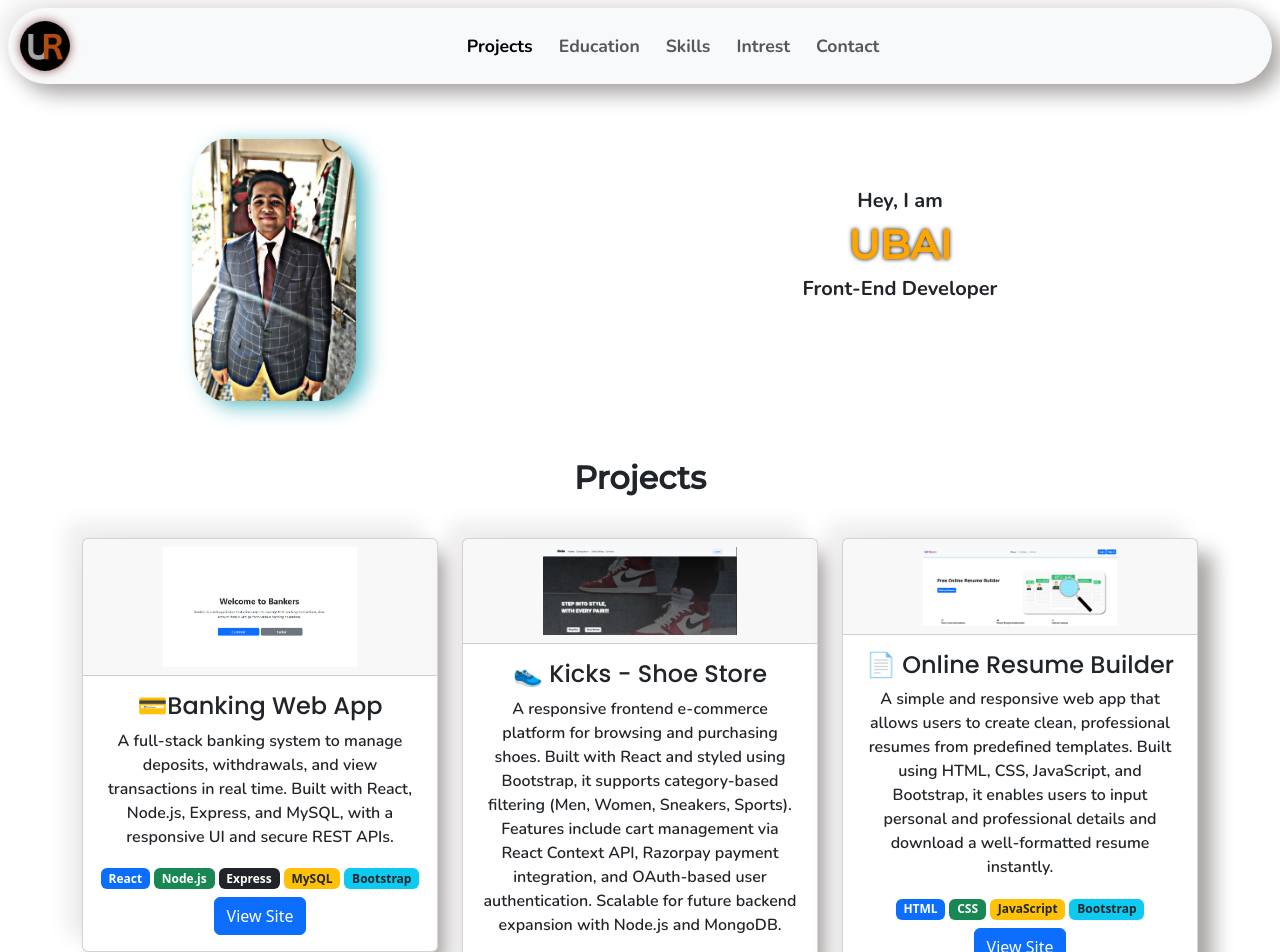
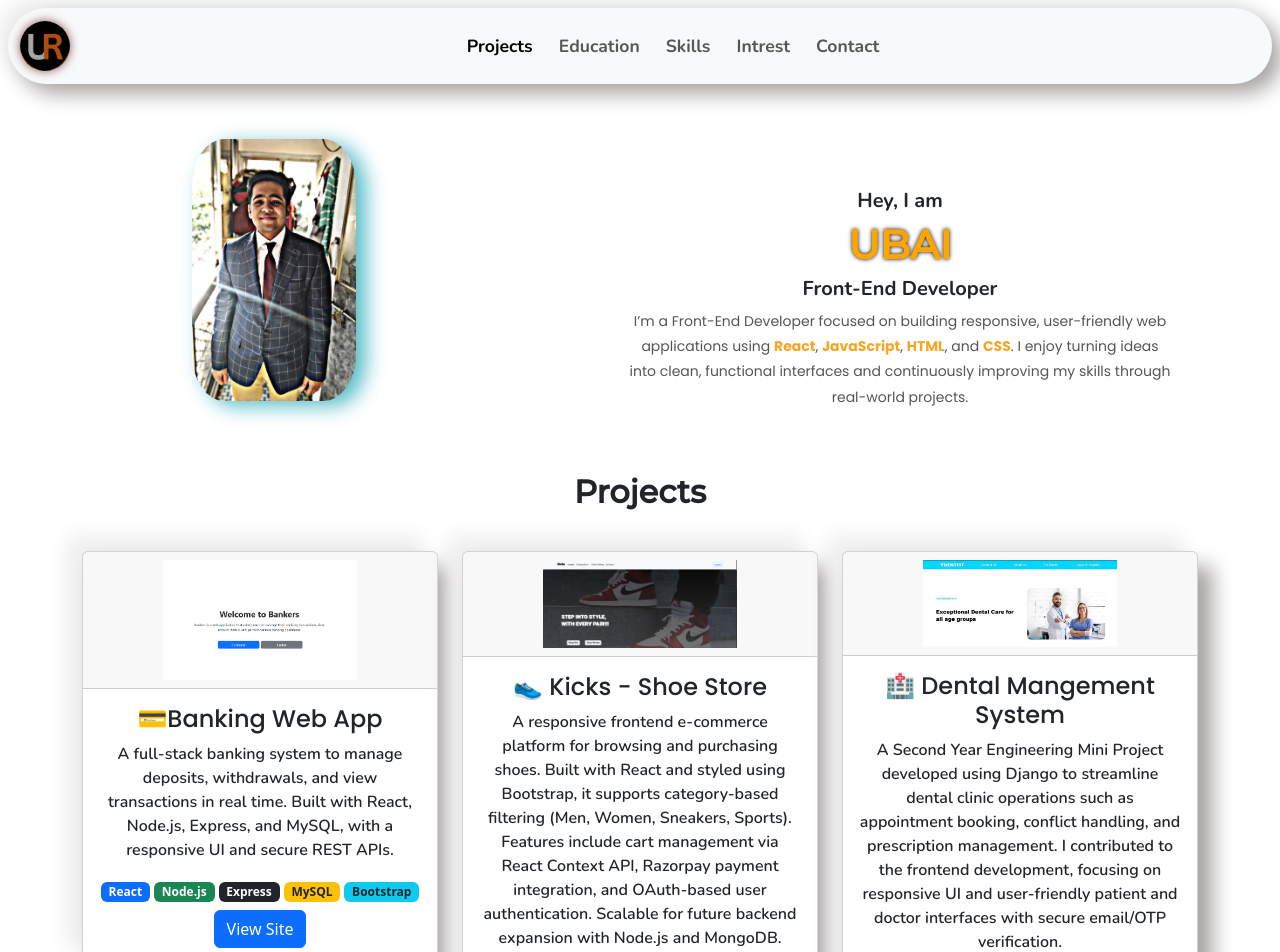
Before and after one commit to ubaicoder/reactportfolio, a React (Vite) app: page / in a window 1280 px wide. Shown: the top 952 px of the page. Built offline with nearby package versions, Linux system fonts and the light colour scheme; a web font is replaced by a local one.

Commit message:
Updated project

```diff
--- a/src/components/Hero/Hero.css
+++ b/src/components/Hero/Hero.css
@@ -42,3 +42,15 @@
     text-shadow: 0px 0px 2px black;
     transform:scale(1.5);
 }
+.about-text {
+  font-size: 14px;
+  line-height: 1.8;
+  color: #555;
+  margin-bottom: 15px;
+  font-family: "Poppins", sans-serif;
+}
+.about-text span {
+  font-weight: bold;
+  color: #f5a623;
+  white-space: nowrap;
+}
--- a/src/components/Hero/Hero.jsx
+++ b/src/components/Hero/Hero.jsx
@@ -1,19 +1,28 @@
-import './Hero.css'
-function Hero(){
-
-    return(
+import "./Hero.css";
+function Hero() {
+  return (
     <div className="container">
       <div className="row">
         <div className="col-lg-6 col-md-6 col-sm-12">
-                    <img className='pics img-fluid' src="./first (1).png" alt="profile-pic" srcset=""  />
+          <img
+            className="pics img-fluid"
+            src="./first (1).png"
+            alt="profile-pic"
+            srcset=""
+          />
         </div>
         <div className="col-lg-6 col-md-6 col-sm-12 new">
-                    <h5 className='fw-bolder'>Hey, I am</h5>
+          <h5 className="fw-bolder">Hey, I am</h5>
           <h1>UBAI</h1>
-                    <h6 className='h5 fw-bolder'>Front-End Developer</h6>
+          <h6 className="h5 fw-bolder">Front-End Developer</h6>
+          <p className="about-text">
+            I’m a Front-End Developer focused on building responsive,
+            user-friendly web applications using <span>React</span>, <span>JavaScript</span>, <span>HTML</span>, and <span>CSS</span>. I enjoy turning ideas into clean, functional interfaces and
+            continuously improving my skills through real-world projects.
+          </p>
         </div>
       </div>
     </div>
-    )
+  );
 }
-export default Hero
+export default Hero;
--- a/src/components/Projects/Project.jsx
+++ b/src/components/Projects/Project.jsx
@@ -66,7 +66,7 @@ function Project() {
 
                 <button className="btn btn-primary" type="button">
                   <a href="https://github.com/ubaicoder/kicks-shoep.git">
-                    View Site
+                    View Code
                   </a>
                 </button>
               </div>
@@ -77,34 +77,32 @@ function Project() {
             <div className="card">
               <div className="card-header">
                 <img
-                  src="./resume.png"
+                  src="./dental.jpg"
                   alt="3rd-project"
                   srcset=""
                   className="pic"
                 />
               </div>
               <div className="card-body">
-                <h4 className="text-center">📄 Online Resume Builder</h4>
+                <h4 className="text-center">🏥 Dental Mangement System</h4>
                 <p className="text-center">
-                  A simple and responsive web app that allows users to create
-                  clean, professional resumes from predefined templates. Built
-                  using HTML, CSS, JavaScript, and Bootstrap, it enables users
-                  to input personal and professional details and download a
-                  well-formatted resume instantly.
+                  A Second Year Engineering Mini Project developed using Django
+                  to streamline dental clinic operations such as appointment
+                  booking, conflict handling, and prescription management. I
+                  contributed to the frontend development, focusing on
+                  responsive UI and user-friendly patient and doctor interfaces
+                  with secure email/OTP verification.
                 </p>
                 <div className="text-center mt-2 mb-2">
                   <span className="badge bg-primary me-1">HTML</span>
                   <span className="badge bg-success me-1">CSS</span>
                   <span className="badge bg-warning text-dark me-1">
-                    JavaScript
+                    Django
                   </span>
-                  <span className="badge bg-info text-dark">Bootstrap</span>
                 </div>
 
                 <button className="btn btn-primary">
-                  <a href="https://ubaicoder.github.io/Coding-Raja-Technologies-Internship/">
-                    View Site
-                  </a>
+                  <a href="https://lnkd.in/dw3y7SbF">View Code</a>
                 </button>
               </div>
             </div>
--- a/src/components/Skills/Skill.jsx
+++ b/src/components/Skills/Skill.jsx
@@ -3,10 +3,10 @@ function Skill() {
   return (
     <>
       <h2 className="text-center fw-bolder">Skills</h2>
-      <div class="d-flex flex-column flex-md-row p-4 gap-4 py-md-5 align-items-center justify-content-center sk">
-        <div class="list-group">
+      <div className="d-flex flex-column flex-md-row p-4 gap-4 py-md-5 align-items-center justify-content-center sk">
+        <div className="list-group">
           <a
-            class="list-group-item list-group-item-action d-flex gap-3 py-3"
+            className="list-group-item list-group-item-action d-flex gap-3 py-3"
             aria-current="true"
           >
             <img
@@ -14,17 +14,17 @@ function Skill() {
               alt="twbs"
               width="32"
               height="32"
-              class="rounded-circle flex-shrink-0"
+              className="rounded-circle flex-shrink-0"
             />
-            <div class="d-flex gap-2 w-100 justify-content-between">
+            <div className="d-flex gap-2 w-100 justify-content-between">
               <div>
-                <h6 class="mb-0">Programming Languages</h6>
-                <p class="mb-0 opacity-75">Java.</p>
+                <h6 className="mb-0">Programming Languages</h6>
+                <p className="mb-0 opacity-75">Java, C Programming.</p>
               </div>
             </div>
           </a>
           <a
-            class="list-group-item list-group-item-action d-flex gap-3 py-3"
+            className="list-group-item list-group-item-action d-flex gap-3 py-3"
             aria-current="true"
           >
             <img
@@ -32,17 +32,17 @@ function Skill() {
               alt="twbs"
               width="32"
               height="32"
-              class="rounded-circle flex-shrink-0"
+              className="rounded-circle flex-shrink-0"
             />
-            <div class="d-flex gap-2 w-100 justify-content-between">
+            <div className="d-flex gap-2 w-100 justify-content-between">
               <div>
-                <h6 class="mb-0">Web Development</h6>
-                <p class="mb-0 opacity-75">HTML, CSS, JavaScript, React.</p>
+                <h6 className="mb-0">Web Development</h6>
+                <p className="mb-0 opacity-75">HTML, CSS, JavaScript, React.</p>
               </div>
             </div>
           </a>
           <a
-            class="list-group-item list-group-item-action d-flex gap-3 py-3"
+            className="list-group-item list-group-item-action d-flex gap-3 py-3"
             aria-current="true"
           >
             <img
@@ -50,19 +50,19 @@ function Skill() {
               alt="twbs"
               width="32"
               height="32"
-              class="rounded-circle flex-shrink-0"
+              className="rounded-circle flex-shrink-0"
             />
-            <div class="d-flex gap-2 w-100 justify-content-between">
+            <div className="d-flex gap-2 w-100 justify-content-between">
               <div>
-                <h6 class="mb-0">Tools & IDEs</h6>
-                <p class="mb-0 opacity-75">
+                <h6 className="mb-0">Tools & IDEs</h6>
+                <p className="mb-0 opacity-75">
                   Visual Studio Code, IntelliJ IDEA.
                 </p>
               </div>
             </div>
           </a>
           <a
-            class="list-group-item list-group-item-action d-flex gap-3 py-3"
+            className="list-group-item list-group-item-action d-flex gap-3 py-3"
             aria-current="true"
           >
             <img
@@ -70,12 +70,12 @@ function Skill() {
               alt="twbs"
               width="32"
               height="32"
-              class="rounded-circle flex-shrink-0"
+              className="rounded-circle flex-shrink-0"
             />
-            <div class="d-flex gap-2 w-100 justify-content-between">
+            <div className="d-flex gap-2 w-100 justify-content-between">
               <div>
-                <h6 class="mb-0">FrameWorks</h6>
-                <p class="mb-0 opacity-75">BootStrap, Expressjs.</p>
+                <h6 className="mb-0">FrameWorks</h6>
+                <p className="mb-0 opacity-75">BootStrap, Expressjs.</p>
               </div>
             </div>
           </a>
```
Also changed, not shown: public/cricket.jpg, public/dental.jpg (added). Lines whose indentation alone changed are shown as unchanged.
